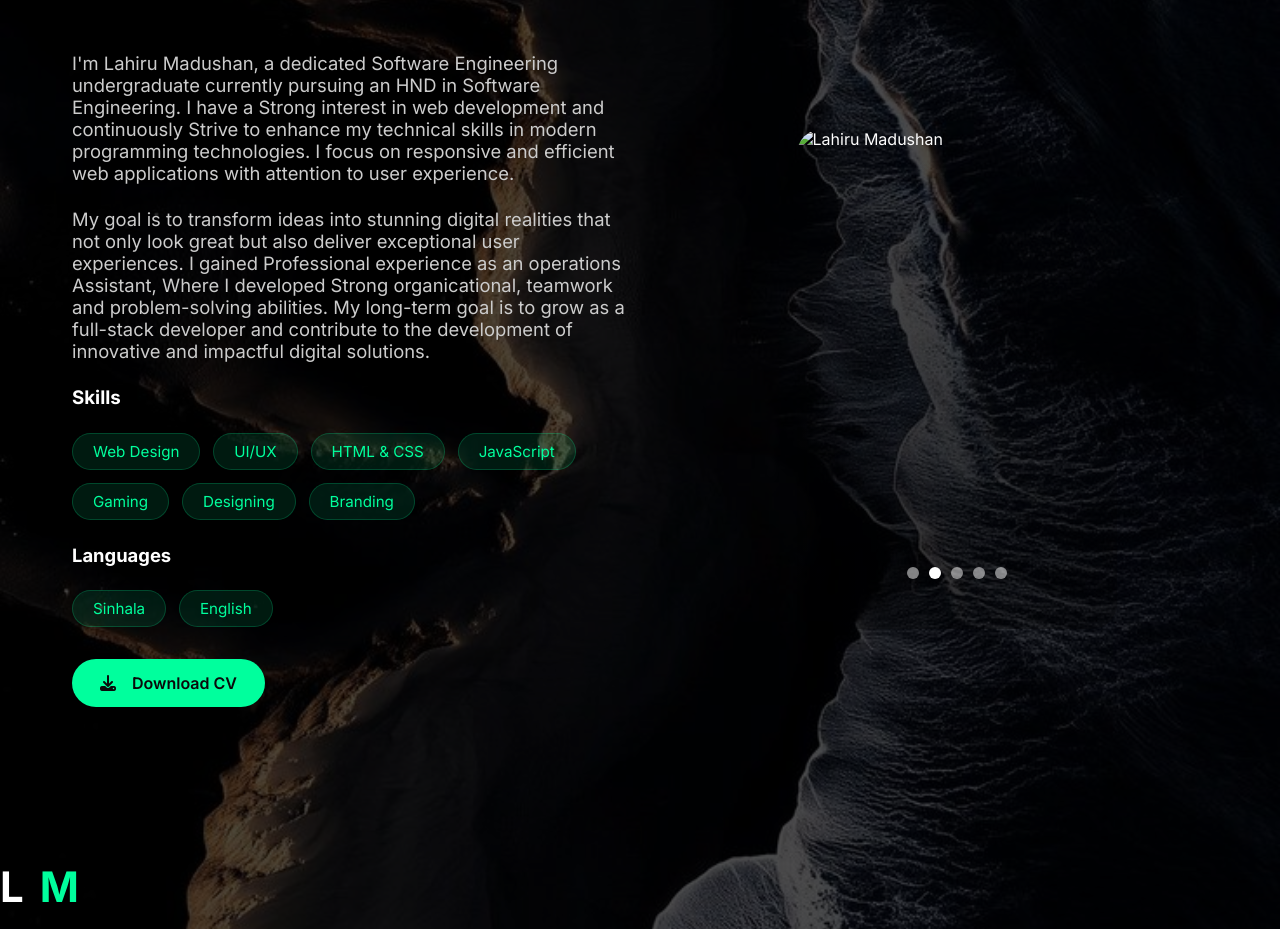
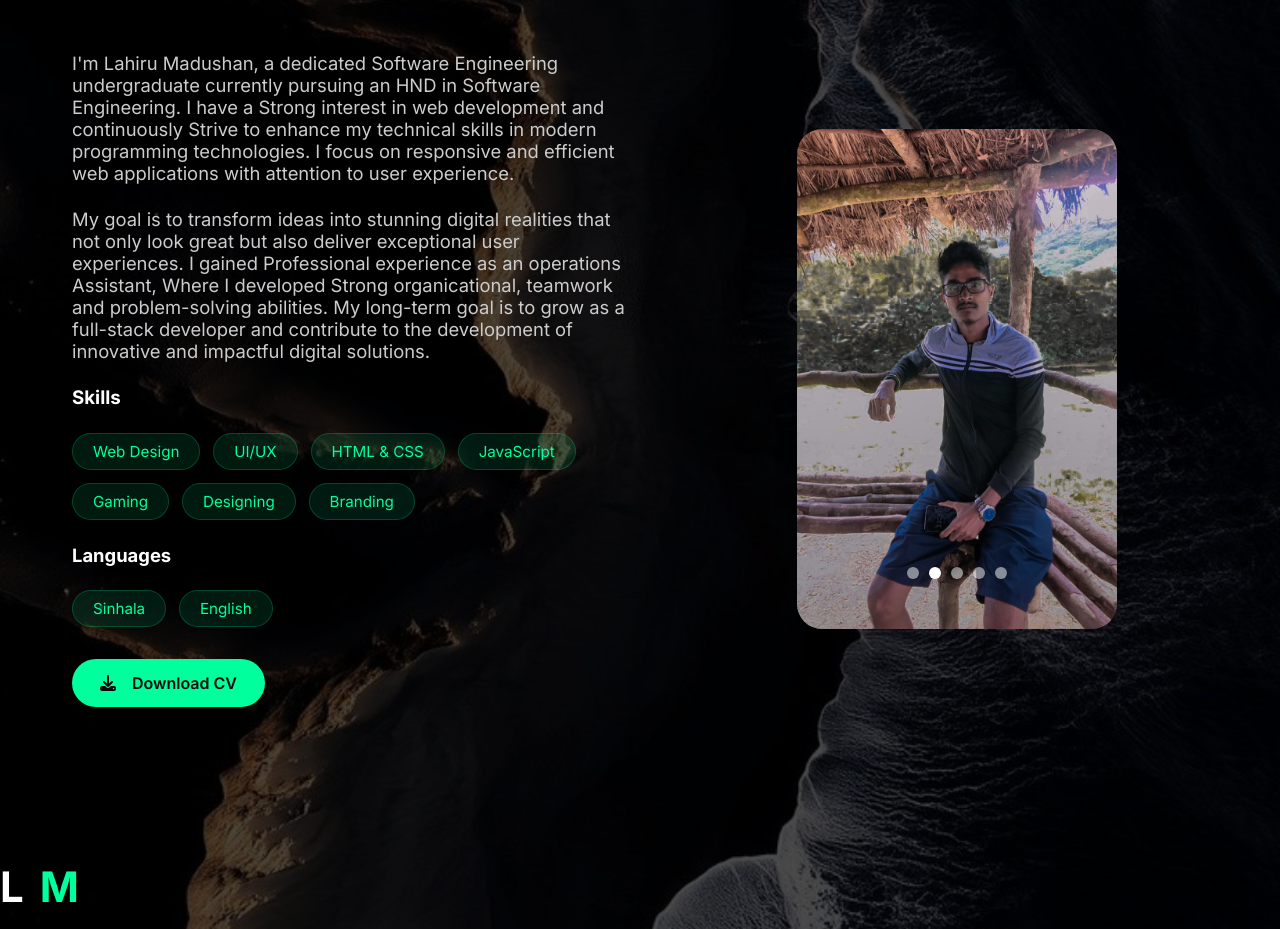
Before and after one commit to lahirumadushan0/.com, a plain HTML site: page index.html in a window 1280 px wide. Shown: the part 1020-1949 px from the top of the page. Drawn offline with nearby package versions, Linux system fonts and the light colour scheme.

Commit message:
Update index.html

```diff
--- a/index.html
+++ b/index.html
@@ -98,11 +98,11 @@
                 </div>
                 <div class="slider">
                 <div class="slides">
-                    <img src="about-img/1001117635.jpg" alt="Lahiru Madushan" class="slide active">
-                    <img src="about-img/IMG-20240728-WA0029.jpg" alt="Lahiru Madushan" class="slide">
-                    <img src="about-img/IMG-20240902-WA0006 (2).jpg" alt="Lahiru Madushan" class="slide">
-                    <img src="about-img/IMG-20250313-WA0077.jpg" alt="Lahiru Madushan" class="slide">
-                    <img src="about-img/IMG-20260219-WA0023.jpg" alt="Lahiru Madushan" class="slide">
+                    <img src="1001117635.jpg" alt="Lahiru Madushan" class="slide active">
+                    <img src="IMG-20240728-WA0029.jpg" alt="Lahiru Madushan" class="slide">
+                    <img src="IMG-20240902-WA0006 (2).jpg" alt="Lahiru Madushan" class="slide">
+                    <img src="IMG-20250313-WA0077.jpg" alt="Lahiru Madushan" class="slide">
+                    <img src="IMG-20260219-WA0023.jpg" alt="Lahiru Madushan" class="slide">
                     <div class="image-overlay2"></div>
                 </div>
                 <div class="dots">
```
